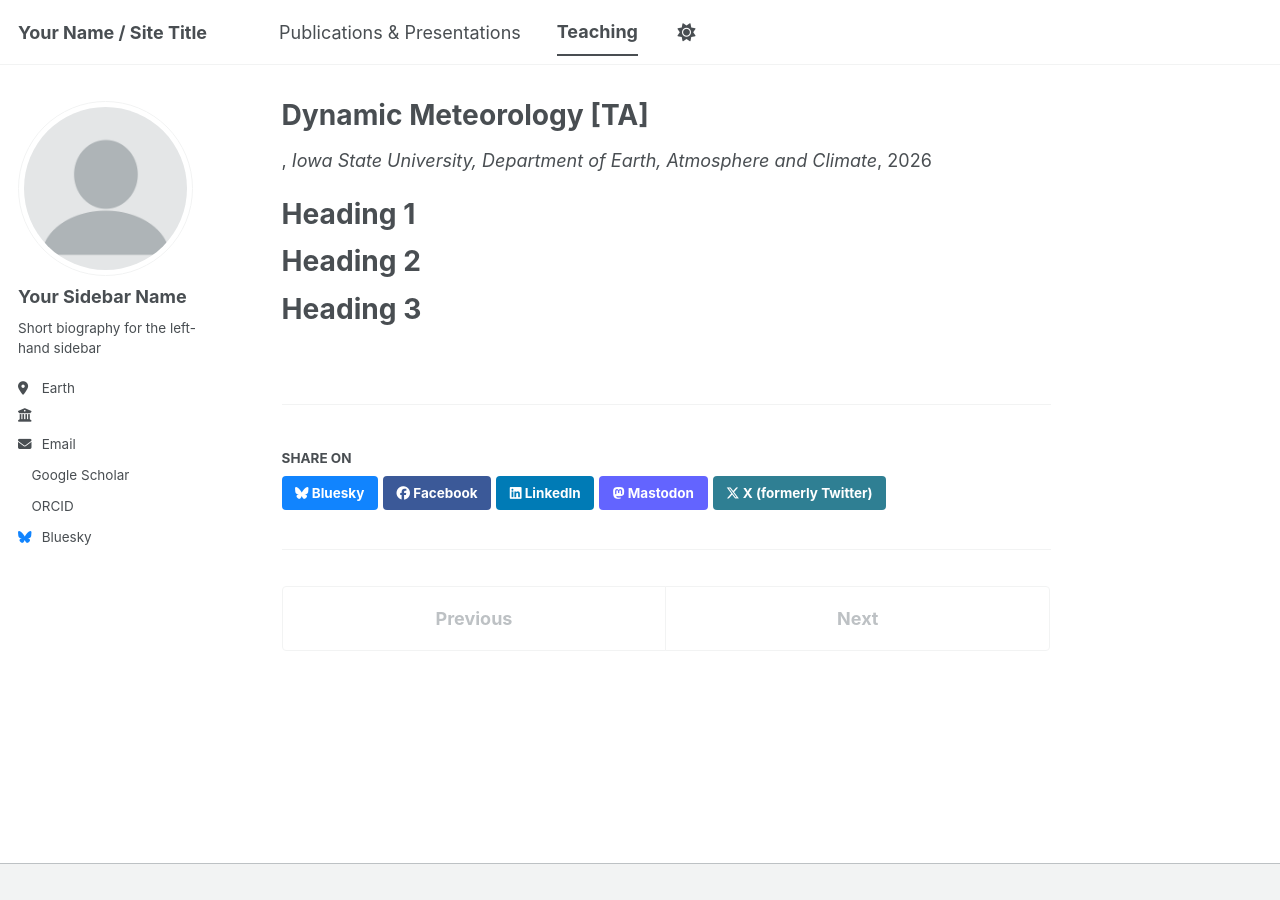
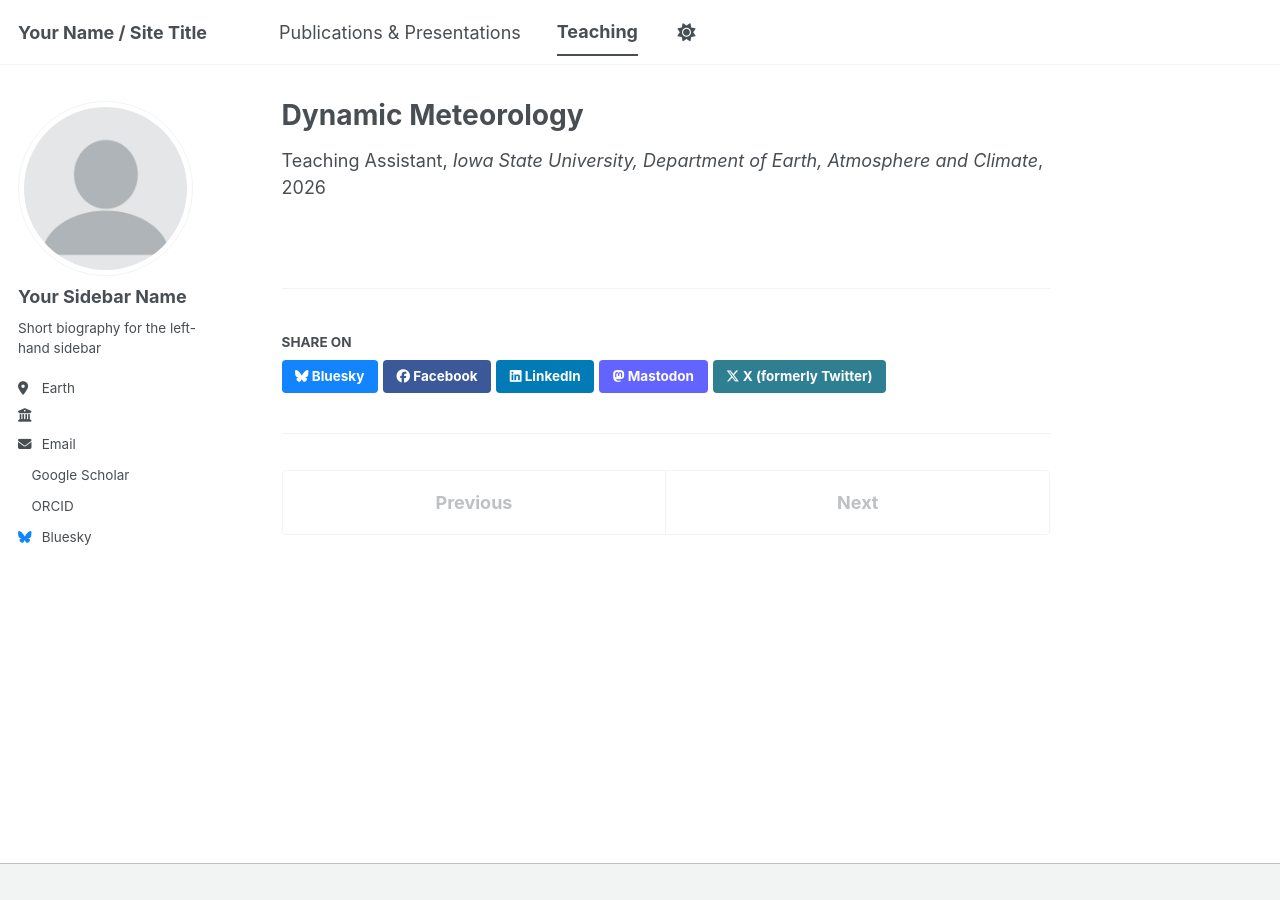
Before and after one commit to scolston/scolston.github.io, a Jekyll site: the page built from _teaching/2014-spring-teaching-1.md, in a window 1280 px wide. Built offline with Jekyll 4.4.1, drawn with Linux system fonts in a browser that asks for light colours; a style sheet for code colours, icons or effects is not loaded.

Commit message:
Update 2014-spring-teaching-1.md

```diff
--- a/_teaching/2014-spring-teaching-1.md
+++ b/_teaching/2014-spring-teaching-1.md
@@ -1,19 +1,9 @@
 ---
-title: "Dynamic Meteorology [TA]"
+title: "Dynamic Meteorology"
 collection: teaching
-type: ""
+type: "Teaching Assistant"
 permalink: /teaching/2026fall
 venue: "Iowa State University, Department of Earth, Atmosphere and Climate"
 date: 2026-09-01
 location: "City, Country"
 ---
-
-
-Heading 1
-======
-
-Heading 2
-======
-
-Heading 3
-======
```
